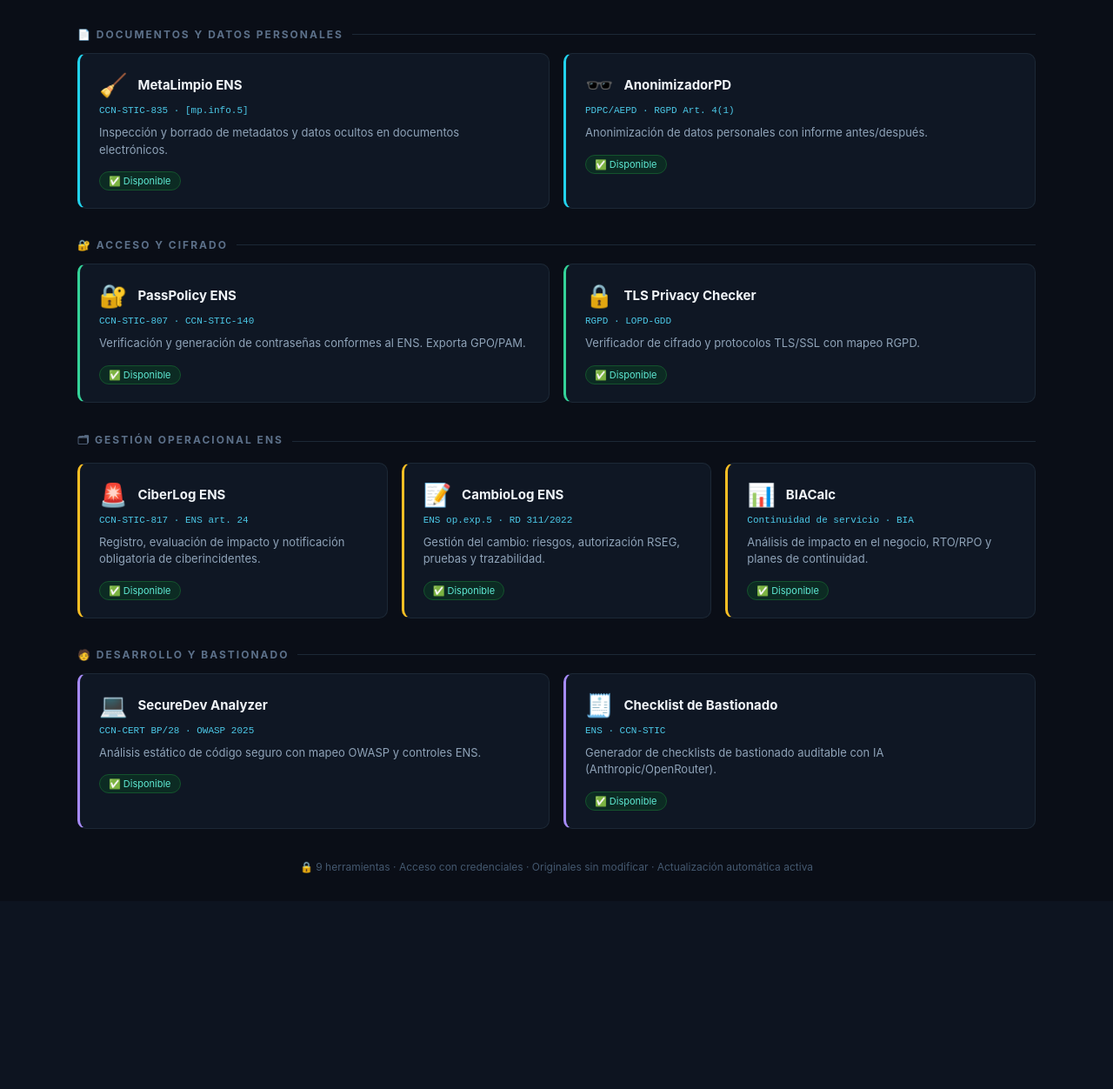
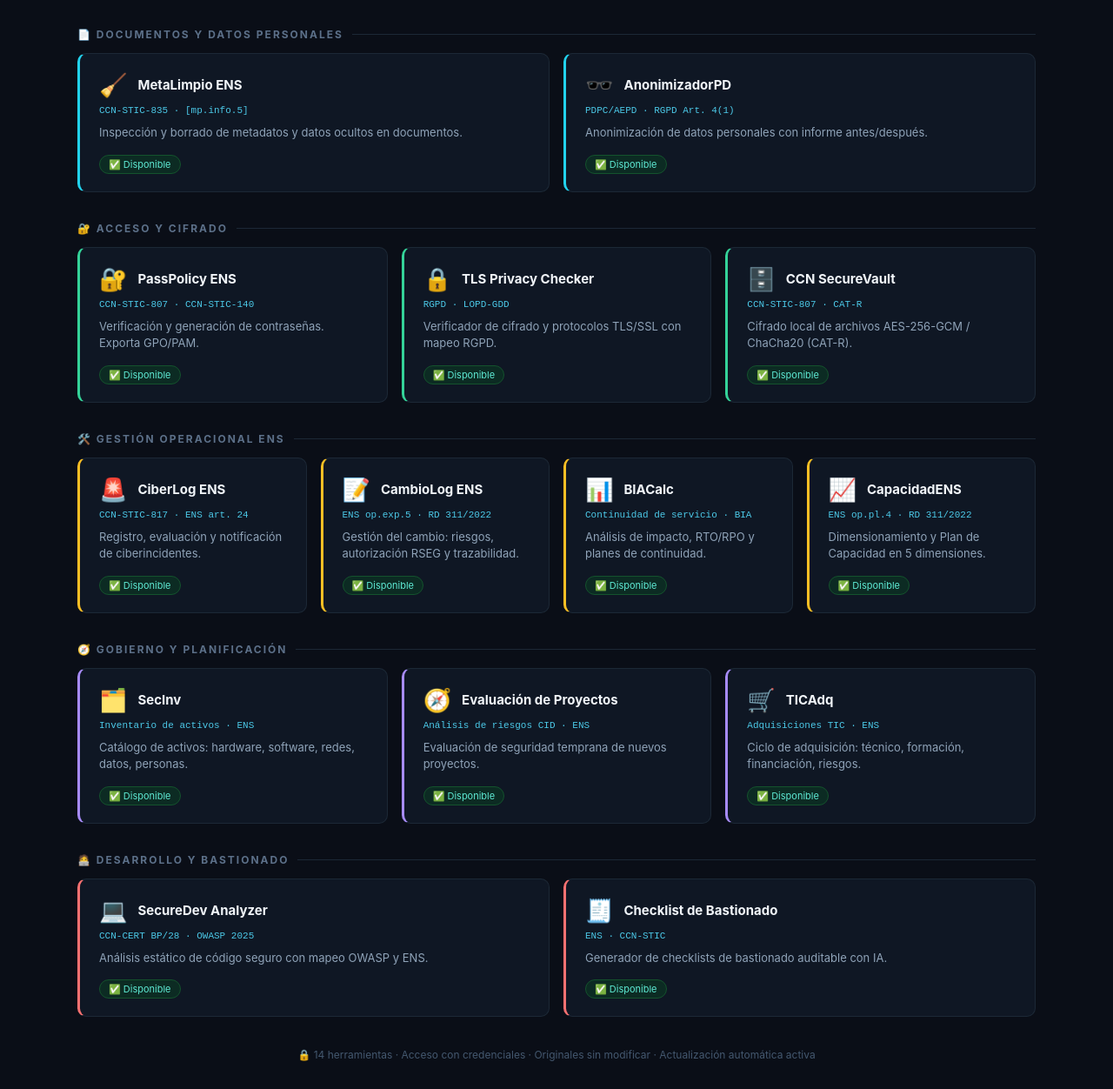
Before and after one commit to gesprogit/cybersecurity-tools, a Flask app: page /dashboard in a window 1280 px wide. Shown: the part 111-1363 px from the top of the page at 87% size. Before the commit the page ends 1115 px from the top, so only its background shows below. Run offline with Flask 3, Linux system fonts and the light colour scheme; the visitor is signed in with stand-in values (Sample User, id 1).

Commit message:
Update dashboard with new tools and descriptions

```diff
--- a/templates/dashboard.html
+++ b/templates/dashboard.html
@@ -24,6 +24,7 @@
   .s2 .herr { border-left-color:#34d399; }
   .s3 .herr { border-left-color:#fbbf24; }
   .s4 .herr { border-left-color:#a78bfa; }
+  .s5 .herr { border-left-color:#f87171; }
   .cab { display:flex; align-items:center; gap:12px; margin-bottom:8px; }
   .icono { font-size:26px; }
   .herr h3 { font-size:15px; color:#f1f5f9; }
@@ -50,7 +51,7 @@
         <a class="herr" href="/tool/metalimpio">
           <div class="cab"><span class="icono">🧹</span><h3>MetaLimpio ENS</h3></div>
           <div class="norma">CCN-STIC-835 · [mp.info.5]</div>
-          <p class="desc">Inspección y borrado de metadatos y datos ocultos en documentos electrónicos.</p>
+          <p class="desc">Inspección y borrado de metadatos y datos ocultos en documentos.</p>
           <span class="badge">✅ Disponible</span>
         </a>
         <a class="herr" href="/tool/anonimizador">
@@ -68,7 +69,7 @@
         <a class="herr" href="/tool/passpolicy">
           <div class="cab"><span class="icono">🔐</span><h3>PassPolicy ENS</h3></div>
           <div class="norma">CCN-STIC-807 · CCN-STIC-140</div>
-          <p class="desc">Verificación y generación de contraseñas conformes al ENS. Exporta GPO/PAM.</p>
+          <p class="desc">Verificación y generación de contraseñas. Exporta GPO/PAM.</p>
           <span class="badge">✅ Disponible</span>
         </a>
         <a class="herr" href="/tool/tls_checker">
@@ -77,52 +78,88 @@
           <p class="desc">Verificador de cifrado y protocolos TLS/SSL con mapeo RGPD.</p>
           <span class="badge">✅ Disponible</span>
         </a>
+        <a class="herr" href="/tool/securevault">
+          <div class="cab"><span class="icono">🗄️</span><h3>CCN SecureVault</h3></div>
+          <div class="norma">CCN-STIC-807 · CAT-R</div>
+          <p class="desc">Cifrado local de archivos AES-256-GCM / ChaCha20 (CAT-R).</p>
+          <span class="badge">✅ Disponible</span>
+        </a>
       </div>
     </div>
 
     <div class="seccion s3">
-      <h2>🗂 Gestión operacional ENS</h2>
+      <h2>🛠️ Gestión operacional ENS</h2>
       <div class="rejilla">
         <a class="herr" href="/tool/ciberlog">
           <div class="cab"><span class="icono">🚨</span><h3>CiberLog ENS</h3></div>
           <div class="norma">CCN-STIC-817 · ENS art. 24</div>
-          <p class="desc">Registro, evaluación de impacto y notificación obligatoria de ciberincidentes.</p>
+          <p class="desc">Registro, evaluación y notificación de ciberincidentes.</p>
           <span class="badge">✅ Disponible</span>
         </a>
         <a class="herr" href="/tool/cambiolog">
           <div class="cab"><span class="icono">📝</span><h3>CambioLog ENS</h3></div>
           <div class="norma">ENS op.exp.5 · RD 311/2022</div>
-          <p class="desc">Gestión del cambio: riesgos, autorización RSEG, pruebas y trazabilidad.</p>
+          <p class="desc">Gestión del cambio: riesgos, autorización RSEG y trazabilidad.</p>
           <span class="badge">✅ Disponible</span>
         </a>
         <a class="herr" href="/tool/biacalc">
           <div class="cab"><span class="icono">📊</span><h3>BIACalc</h3></div>
           <div class="norma">Continuidad de servicio · BIA</div>
-          <p class="desc">Análisis de impacto en el negocio, RTO/RPO y planes de continuidad.</p>
+          <p class="desc">Análisis de impacto, RTO/RPO y planes de continuidad.</p>
+          <span class="badge">✅ Disponible</span>
+        </a>
+        <a class="herr" href="/tool/capacidad">
+          <div class="cab"><span class="icono">📈</span><h3>CapacidadENS</h3></div>
+          <div class="norma">ENS op.pl.4 · RD 311/2022</div>
+          <p class="desc">Dimensionamiento y Plan de Capacidad en 5 dimensiones.</p>
           <span class="badge">✅ Disponible</span>
         </a>
       </div>
     </div>
 
     <div class="seccion s4">
-      <h2>🧑‍ Desarrollo y bastionado</h2>
+      <h2>🧭 Gobierno y planificación</h2>
+      <div class="rejilla">
+        <a class="herr" href="/tool/secinv">
+          <div class="cab"><span class="icono">🗂️</span><h3>SecInv</h3></div>
+          <div class="norma">Inventario de activos · ENS</div>
+          <p class="desc">Catálogo de activos: hardware, software, redes, datos, personas.</p>
+          <span class="badge">✅ Disponible</span>
+        </a>
+        <a class="herr" href="/tool/evaluacion">
+          <div class="cab"><span class="icono">🧭</span><h3>Evaluación de Proyectos</h3></div>
+          <div class="norma">Análisis de riesgos CID · ENS</div>
+          <p class="desc">Evaluación de seguridad temprana de nuevos proyectos.</p>
+          <span class="badge">✅ Disponible</span>
+        </a>
+        <a class="herr" href="/tool/ticadq">
+          <div class="cab"><span class="icono">🛒</span><h3>TICAdq</h3></div>
+          <div class="norma">Adquisiciones TIC · ENS</div>
+          <p class="desc">Ciclo de adquisición: técnico, formación, financiación, riesgos.</p>
+          <span class="badge">✅ Disponible</span>
+        </a>
+      </div>
+    </div>
+
+    <div class="seccion s5">
+      <h2>🧑‍💻 Desarrollo y bastionado</h2>
       <div class="rejilla">
         <a class="herr" href="/tool/securedev">
           <div class="cab"><span class="icono">💻</span><h3>SecureDev Analyzer</h3></div>
           <div class="norma">CCN-CERT BP/28 · OWASP 2025</div>
-          <p class="desc">Análisis estático de código seguro con mapeo OWASP y controles ENS.</p>
+          <p class="desc">Análisis estático de código seguro con mapeo OWASP y ENS.</p>
           <span class="badge">✅ Disponible</span>
         </a>
         <a class="herr" href="/tool/checklist_bastionado">
           <div class="cab"><span class="icono">🧾</span><h3>Checklist de Bastionado</h3></div>
           <div class="norma">ENS · CCN-STIC</div>
-          <p class="desc">Generador de checklists de bastionado auditable con IA (Anthropic/OpenRouter).</p>
+          <p class="desc">Generador de checklists de bastionado auditable con IA.</p>
           <span class="badge">✅ Disponible</span>
         </a>
       </div>
     </div>
 
-    <p class="estado">🔒 9 herramientas · Acceso con credenciales · Originales sin modificar · Actualización automática activa</p>
+    <p class="estado">🔒 14 herramientas · Acceso con credenciales · Originales sin modificar · Actualización automática activa</p>
   </main>
 </body>
 </html>
```
